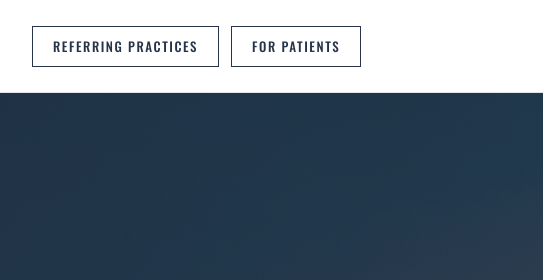
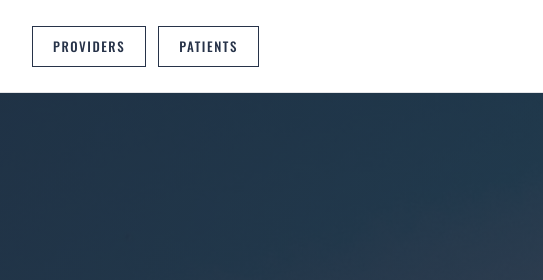
Before and after one commit to Apollo235298/STS---Claude-Design-Concept, a website: page sts-site/index.html in a window 1280 px wide. Shown: the top 280 px of the page, 0-543 px from the left. Drawn offline with Linux system fonts and the light colour scheme.

Commit message:
Shorten nav labels: Providers / Patients
Text-only swap in the header and hamburger menu; modal trigger and
patient form link unchanged.

Co-Authored-By: Claude Fable 5 <noreply@anthropic.com>

```diff
--- a/sts-site/index.html
+++ b/sts-site/index.html
@@ -1583,8 +1583,8 @@
 <header class="nav">
   <div class="nav__inner">
     <div class="nav__left">
-      <button class="btn btn--outline" type="button" data-contact-open>Referring Practices</button>
-      <a class="btn btn--outline" href="https://forms.stsurgery.com">For Patients</a>
+      <button class="btn btn--outline" type="button" data-contact-open>Providers</button>
+      <a class="btn btn--outline" href="https://forms.stsurgery.com">Patients</a>
     </div>
 
     <a class="nav__logo" href="#top" aria-label="Southern Travel Surgery — Home">
@@ -1601,8 +1601,8 @@
 
   <nav class="nav__menu" id="navMenu" aria-label="Site navigation">
     <ul>
-      <li><button type="button" data-contact-open>Referring Practices</button></li>
-      <li><a href="https://forms.stsurgery.com">For Patients</a></li>
+      <li><button type="button" data-contact-open>Providers</button></li>
+      <li><a href="https://forms.stsurgery.com">Patients</a></li>
       <li><a href="#reviews">Patient Reviews</a></li>
     </ul>
   </nav>
```
